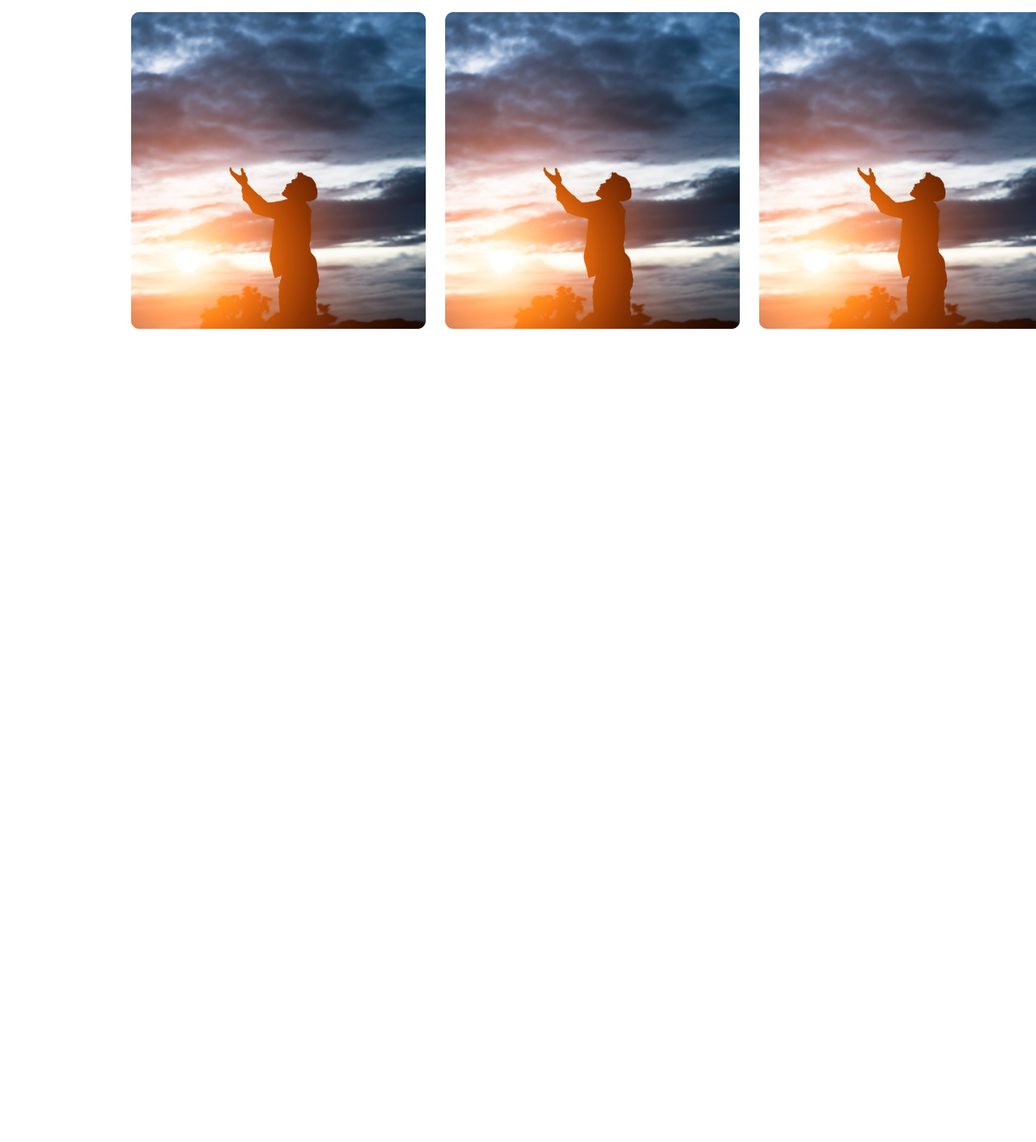
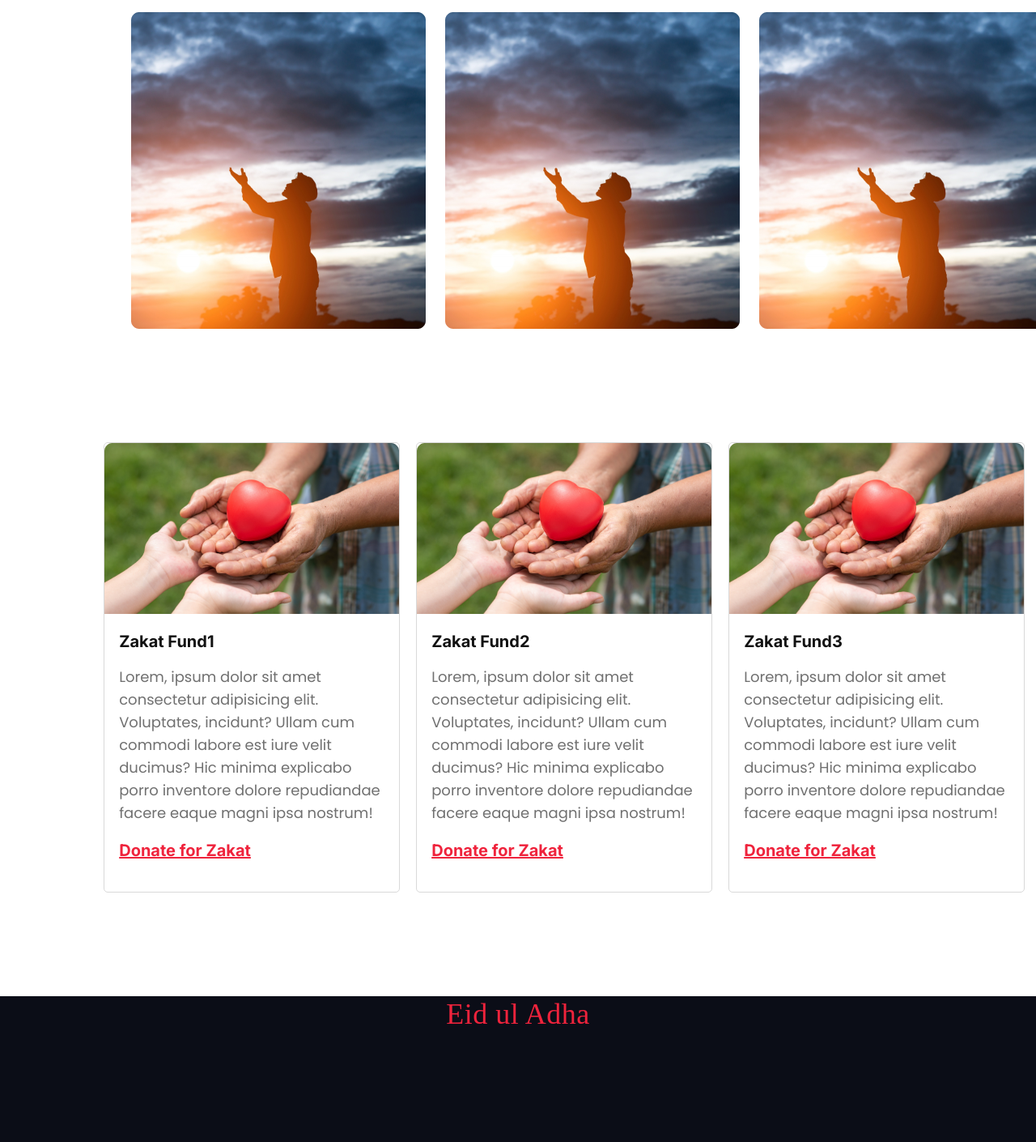
Before and after one commit to radiantCoder007/zakat-practice, a plain HTML site: page index.html in a window 1280 px wide. Shown: the part 3209-4619 px from the top of the page at 81% size. Before the commit the page ends 3627 px from the top, so only its background shows below. Drawn offline with Linux system fonts and the light colour scheme.

Commit message:
all sections done, except some alignment issues

```diff
--- a/index.html
+++ b/index.html
@@ -165,6 +165,75 @@
 
 
     </section>
+    <!-- Section like blog, extend your hand of charity -->
+    <section>
+        <div class="charity-section">
+            <div class="charity-card">
+                <img src="images/love.png" alt="hading over love">
+
+                <div class="charity-card-text">
+                    <h3 class="charity-card-title">
+                        Zakat Fund1
+                    </h3>
+                    <br>
+                    <p>
+                        Lorem, ipsum dolor sit amet consectetur adipisicing elit. Voluptates, incidunt? Ullam cum
+                        commodi
+                        labore est iure velit ducimus? Hic minima explicabo porro inventore dolore repudiandae facere
+                        eaque
+                        magni ipsa nostrum!
+                    </p>
+                    <a href="#">Donate for Zakat</a>
+                </div>
+            </div>
+
+            <div class="charity-card">
+                <img src="images/love.png" alt="hading over love">
+
+                <div class="charity-card-text">
+                    <h3 class="charity-card-title">
+                        Zakat Fund2
+                    </h3>
+                    <br>
+                    <p>
+                        Lorem, ipsum dolor sit amet consectetur adipisicing elit. Voluptates, incidunt? Ullam cum
+                        commodi
+                        labore est iure velit ducimus? Hic minima explicabo porro inventore dolore repudiandae facere
+                        eaque
+                        magni ipsa nostrum!
+                    </p>
+                    <a href="#">Donate for Zakat</a>
+                </div>
+            </div>
+
+            <div class="charity-card">
+                <img src="images/love.png" alt="hading over love">
+
+                <div class="charity-card-text">
+                    <h3 class="charity-card-title">
+                        Zakat Fund3
+                    </h3>
+                    <br>
+                    <p>
+                        Lorem, ipsum dolor sit amet consectetur adipisicing elit. Voluptates, incidunt? Ullam cum
+                        commodi
+                        labore est iure velit ducimus? Hic minima explicabo porro inventore dolore repudiandae facere
+                        eaque
+                        magni ipsa nostrum!
+                    </p>
+                    <a href="#">Donate for Zakat</a>
+                </div>
+            </div>
+
+
+        </div>
+    </section>
+
+
+    <!-- footer -->
+    <footer class="footer-area">
+        <h1 class="footer-text">Eid ul Adha</h1>
+    </footer>
 
 </body>
 
--- a/style.css
+++ b/style.css
@@ -2,6 +2,7 @@
 
 @import url('https://fonts.googleapis.com/css2?family=Poppins:wght@300;400;500;700&display=swap');
 
+@import url('https://fonts.googleapis.com/css2?family=Lobster+Two&display=swap');
 
 * {
     margin: 0;
@@ -193,3 +194,77 @@ container-right img {
 .image-row img {
     padding: 12px;
 }
+
+
+
+.charity-section {
+    display: flex;
+    padding: 10%;
+
+}
+
+.charity-card {
+    display: block;
+    border: 1px solid #D9D9D9;
+    border-radius: 5px;
+    max-width: 364px;
+    margin-right: 20px;
+
+}
+
+.charity-card h3 {
+    font-family: 'Inter';
+    font-style: normal;
+    font-weight: 700;
+    font-weight: 700;
+    font-size: 20px;
+    line-height: 24px;
+    color: #121212;
+}
+
+.charity-card p {
+    font-family: 'Poppins';
+    font-style: normal;
+    font-weight: 400;
+    font-size: 18px;
+    line-height: 28px;
+    color: #707070;
+    margin-bottom: 20px;
+
+}
+
+.charity-card-text {
+    padding: 5%;
+    margin-bottom: 20px;
+}
+
+.charity-card a {
+    font-family: 'Inter';
+    font-style: normal;
+    font-weight: 600;
+    font-size: 20px;
+    line-height: 24px;
+    text-decoration-line: underline;
+    color: #EF233C;
+
+
+}
+
+
+
+.footer-area {
+    height: 180px;
+    background: #0B0D17;
+}
+
+.footer-text {
+    font-family: 'Lobster';
+    font-style: normal;
+    font-weight: 400;
+    font-size: 36px;
+    line-height: 44px;
+    letter-spacing: 0.5px;
+    color: #EF233C;
+    text-align: center;
+
+}
```
